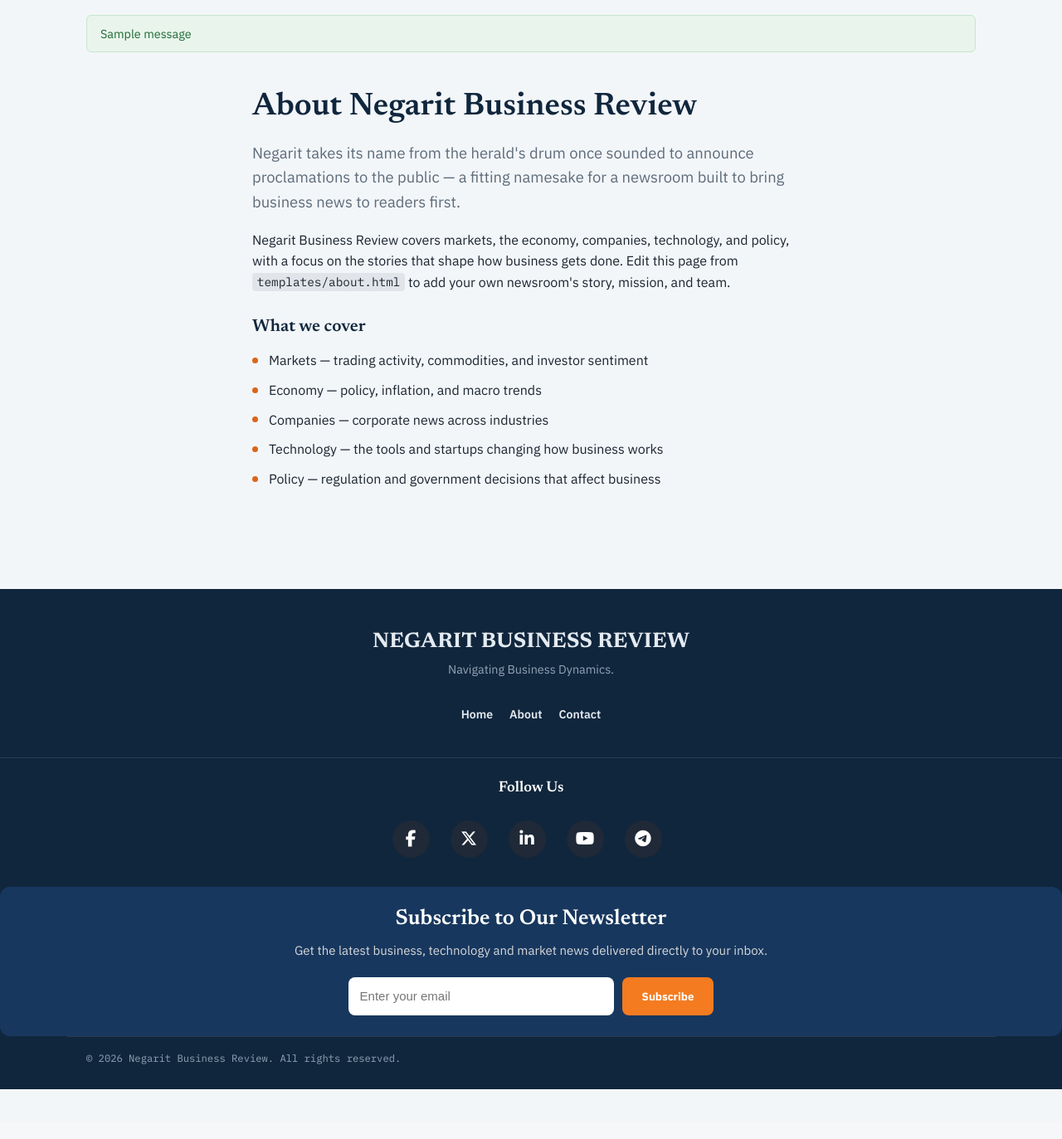
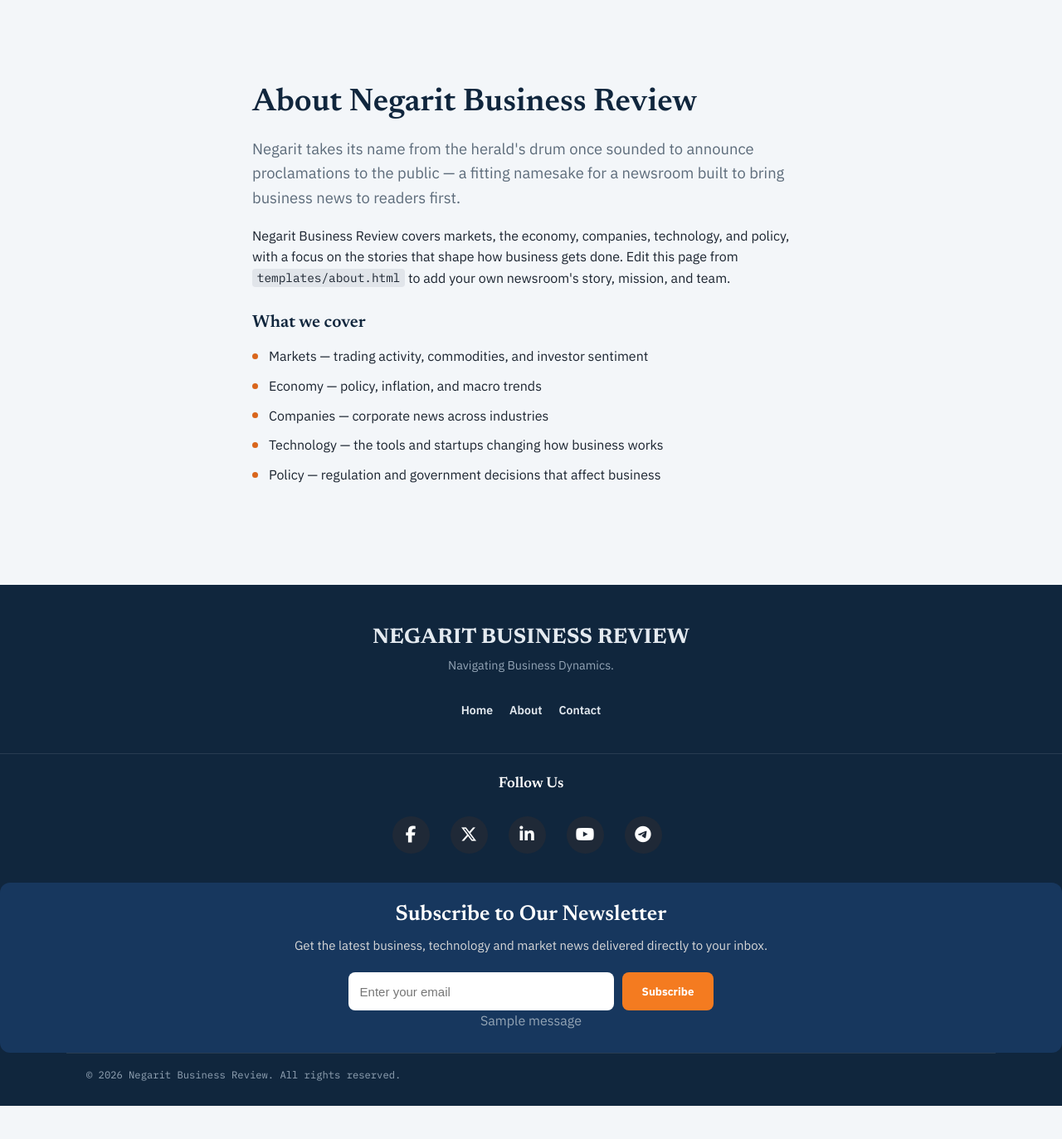
Before and after one commit to Liben4/negarit-business-news, a Flask app: page /about in a window 1280 px wide. Shown: the part 179-1552 px from the top of the page at 83% size. Before the commit the page ends 1492 px from the top, so only its background shows below. Run offline with Flask 3, Linux system fonts and the light colour scheme; data comes from the database, SQL or seed files in the repository; tables that the repository leaves empty hold one stand-in row (values such as "Sample post"); one stand-in notice (Sample message) is shown; some libraries are stand-ins or nearby versions.

Commit message:
Improve newsletter, flash messages and UI enhancements

```diff
--- a/app.py
+++ b/app.py
@@ -12,7 +12,6 @@ sample categories and articles, plus one admin account. The admin username
 and a randomly generated password are printed to the terminal ONCE — save
 that password immediately.
 """
-
 import os
 import re
 import sqlite3
@@ -770,7 +769,19 @@ def search():
     return render_template("search.html", query=query, articles=articles, total=total,
                             page=page, has_next=has_next, has_prev=has_prev)
 
+@app.route("/subscribe", methods=["POST"])
+def subscribe():
+    email = request.form.get("email")
+    if email:
+        print(f"========================================")
+        print(f"NEW NEWSLETTER SUBSCRIBER: {email}")
+        print(f"========================================")
 
+        # Notice we added the 'newsletter' category here
+        flash("Thank you for subscribing to our newsletter!", "newsletter")
+        return redirect(url_for("index"))
+
+    return redirect(url_for("index"))
 @app.route("/about")
 def about():
     return render_template("about.html")
@@ -779,7 +790,6 @@ def about():
 @app.route("/contact")
 def contact():
     return render_template("contact.html")
-
 
 # ---------------------------------------------------------------------------
 # Admin: auth
@@ -1078,12 +1088,5 @@ def reset_admin():
     )
     db.commit()
     return "Admin password reset successfully!"
-
 if __name__ == "__main__":
-    app.run(debug=True)
-if __name__ == "__main__":
-    app.run(debug=True)
-if __name__ == '__main__':
-    # host='0.0.0.0' allows external access via VS Code tunnels
-    # port=5000 matches your forwarded port
-    app.run(host='0.0.0.0', port=5000, debug=True)
+    app.run(host="0.0.0.0", port=5000, debug=True)
--- a/static/css/style.css
+++ b/static/css/style.css
@@ -1878,3 +1878,58 @@ main {
     gap: 15px;               /* Adjust this number to add more or less space between icons */
     margin-top: 10px;        /* Adds space between the "Follow Us" text and the icons */
 }
+/* Flash Messages */
+.flash-stack{
+    max-width:700px;
+    margin:20px auto;
+}
+
+.flash{
+    padding:16px 20px;
+    border-radius:10px;
+    margin-bottom:15px;
+    font-weight:600;
+    text-align:center;
+    font-size:16px;
+    box-shadow:0 4px 12px rgba(0,0,0,.15);
+    animation:fadeIn .4s ease;
+}
+
+/* Success */
+.flash--success{
+    background:#d1fae5;
+    color:#065f46;
+    border-left:6px solid #10b981;
+}
+
+/* Error */
+.flash--error{
+    background:#fee2e2;
+    color:#991b1b;
+    border-left:6px solid #ef4444;
+}
+
+/* Warning */
+.flash--warning{
+    background:#1e02d3;
+    color:#92400e;
+    border-left:6px solid #f59e0b;
+}
+
+@keyframes fadeIn{
+    from{
+        opacity:0;
+        transform:translateY(-10px);
+    }
+    to{
+        opacity:1;
+        transform:translateY(0);
+    }
+}
+/* Fade Out Animation */
+
+.flash.hide{
+    opacity:0;
+    transform:translateY(-15px);
+    transition:all .5s ease;
+}
--- a/templates/base.html
+++ b/templates/base.html
@@ -118,7 +118,14 @@ href="https://cdnjs.cloudflare.com/ajax/libs/font-awesome/6.6.0/css/all.min.css"
   {% if messages %}
   <div class="wrap flash-stack">
     {% for category, message in messages %}
-    <div class="flash flash--{{ category }}">{{ message }}</div>
+    <div class="flash flash--{{ category }}" id="flash-message">
+    {% if category == 'success' %}
+        ✅
+    {% elif category == 'error' %}
+        ❌
+    {% endif %}
+    {{ message }}
+</div>
     {% endfor %}
   </div>
   {% endif %}
@@ -170,27 +177,27 @@ href="https://cdnjs.cloudflare.com/ajax/libs/font-awesome/6.6.0/css/all.min.css"
     </div>
 </div>
 <div class="newsletter-box">
-
     <h3>Subscribe to Our Newsletter</h3>
-
     <p>
         Get the latest business, technology and market news delivered directly to your inbox.
     </p>
 
     <form action="/subscribe" method="POST" class="newsletter-form">
+        <input type="hidden" name="csrf_token" value="{{ csrf_token() }}">
+        <input type="email" name="email" placeholder="Enter your email" required>
+        <button type="submit">Subscribe</button>
+    </form>
 
-        <input
-            type="email"
-            name="email"
-            placeholder="Enter your email"
-            required
-        >
-
-        <button type="submit">
-            Subscribe
-        </button>
-
-    </form>
+    <!-- STEP 2: PASTE THIS BLOCK RIGHT HERE -->
+    {% with messages = get_flashed_messages(category_filter=["newsletter"]) %}
+      {% if messages %}
+        {% for message in messages %}
+          <div class="newsletter-success-alert">
+             {{ message }}
+          </div>
+        {% endfor %}
+      {% endif %}
+    {% endwith %}
 </div>
   <div class="wrap site-footer__bottom">
     <span>&copy; {{ current_year }} {{ site_name }}. All rights reserved.</span>
@@ -227,9 +234,46 @@ window.addEventListener("scroll", function(){
     document.getElementById("progressBar").style.width = progress + "%";
 
 });
+<script>
+<script>
+document.addEventListener("DOMContentLoaded", function () {
 
+    const flashes = document.querySelectorAll(".flash");
+
+    flashes.forEach(function (flash) {
+
+        setTimeout(function () {
+
+            flash.classList.add("hide");
+
+            setTimeout(function () {
+                flash.remove();
+            }, 500);
+
+        }, 4000);
+
+    });
+
+});
 </script>
 </body>
+<script>
+document.addEventListener("DOMContentLoaded", function () {
+    const flashes = document.querySelectorAll(".flash");
+
+    flashes.forEach(function(flash) {
+        setTimeout(function () {
+            flash.style.transition = "opacity 0.5s ease";
+            flash.style.opacity = "0";
+
+            setTimeout(function () {
+                flash.remove();
+            }, 500);
+
+        }, 4000); // disappears after 4 seconds
+    });
+});
+</script>
 </html>
 <script src="{{ url_for('static', filename='js/main.js') }}" defer></script>
 </body>
```
